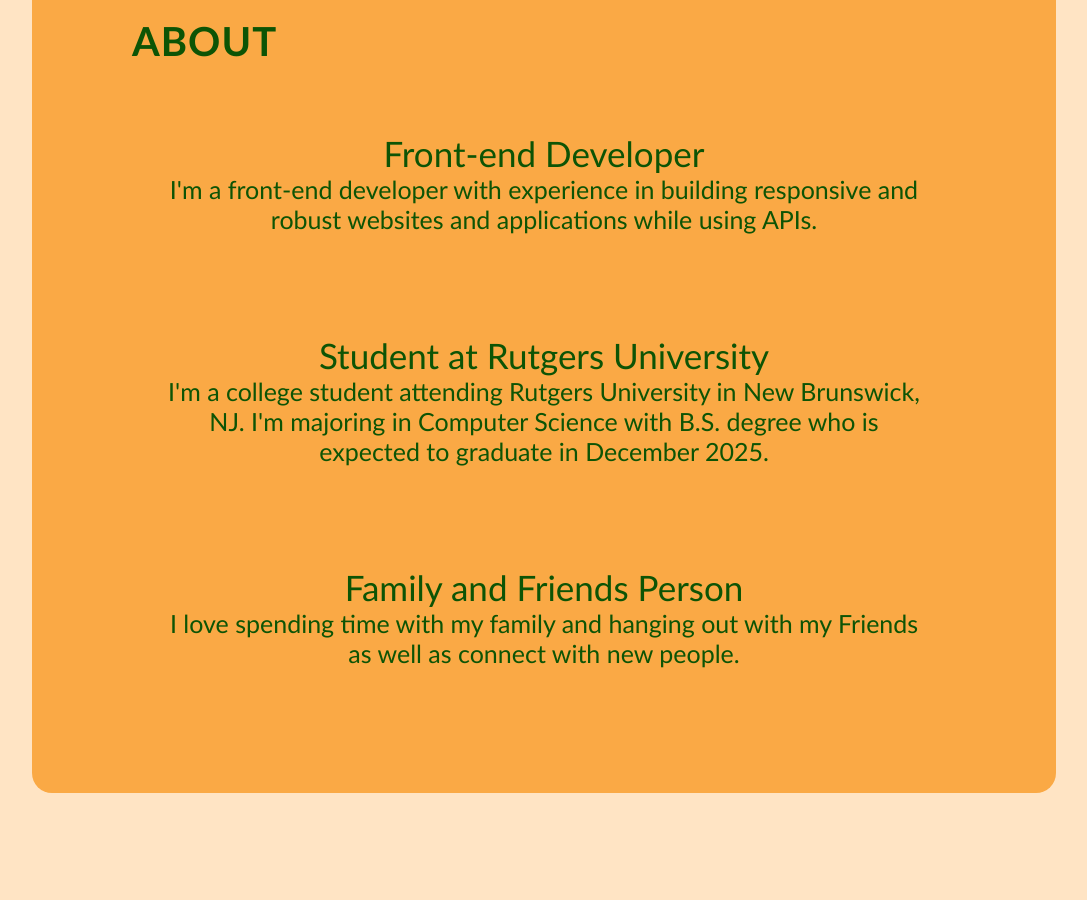
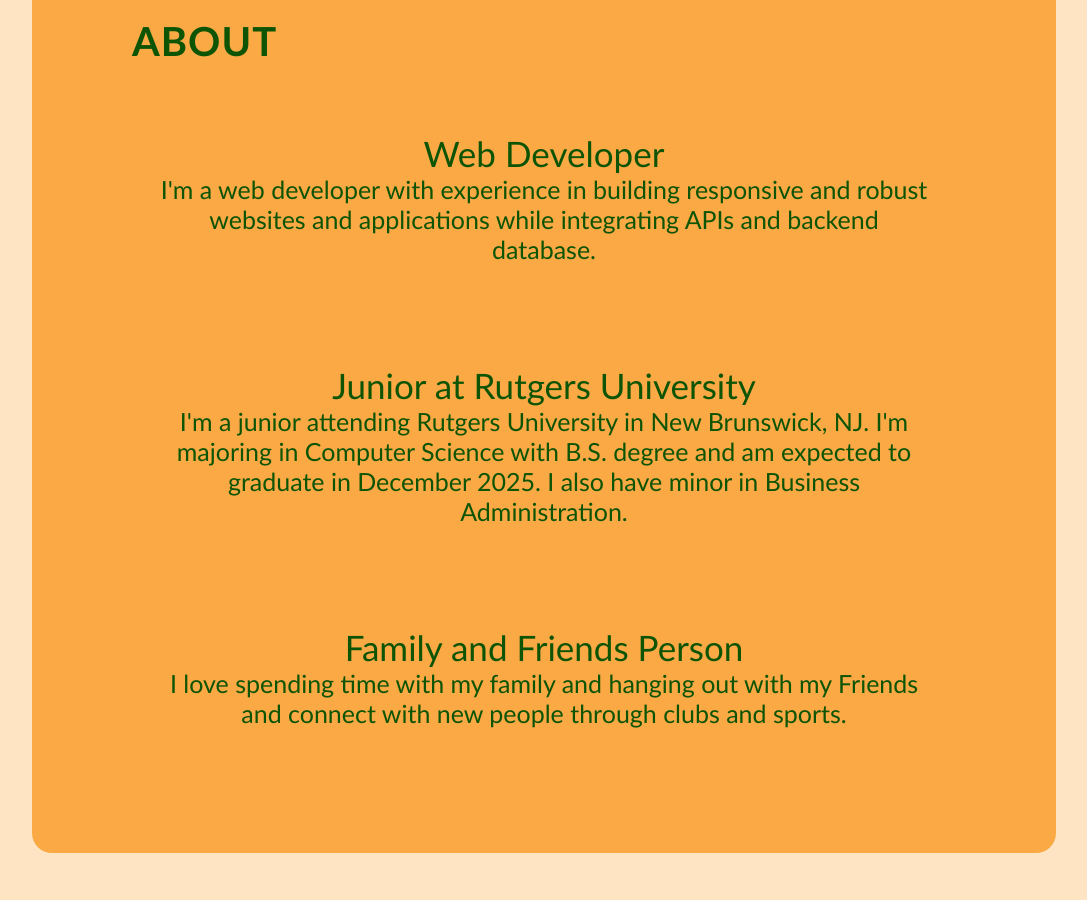
Before and after one commit to jmpatel2113/jineshpatel, a React (Vite) app: page / in a window 1280 px wide. Shown: the part 1340-2240 px from the top of the page, without its empty margins (96-1183 px from the left). Built offline with nearby package versions, Linux system fonts and the light colour scheme.

Commit message:
Updated college info

```diff
--- a/src/components/About/About.jsx
+++ b/src/components/About/About.jsx
@@ -10,18 +10,18 @@
             <ul className={styles.items}>
                 <li className={styles.eachItem}>
                     <div className={styles.descriptions}>
-                        <h3>Front-end Developer</h3>
-                        <p>I'm a front-end developer with experience in building
-                            responsive and robust websites and applications while using APIs.
+                        <h3>Web Developer</h3>
+                        <p>I'm a web developer with experience in building responsive and robust websites
+                            and applications while integrating APIs and backend database.
                         </p>
                     </div>
                 </li>
                 <li className={styles.eachItem}>
                     <div className={styles.descriptions}>
-                        <h3>Student at Rutgers University</h3>
-                        <p>I'm a college student attending Rutgers University in New Brunswick, NJ.
-                            I'm majoring in Computer Science with B.S. degree who is expected to
-                            graduate in December 2025.
+                        <h3>Junior at Rutgers University</h3>
+                        <p>I'm a junior attending Rutgers University in New Brunswick, NJ.
+                            I'm majoring in Computer Science with B.S. degree and am expected to
+                            graduate in December 2025. I also have minor in Business Administration.
                         </p>
                     </div>
                 </li>
@@ -29,7 +29,7 @@
                     <div className={styles.descriptions}>
                         <h3>Family and Friends Person</h3>
                         <p>I love spending time with my family and hanging out with my Friends
-                            as well as connect with new people.
+                            and connect with new people through clubs and sports.
                         </p>
                     </div>
                 </li>
```
